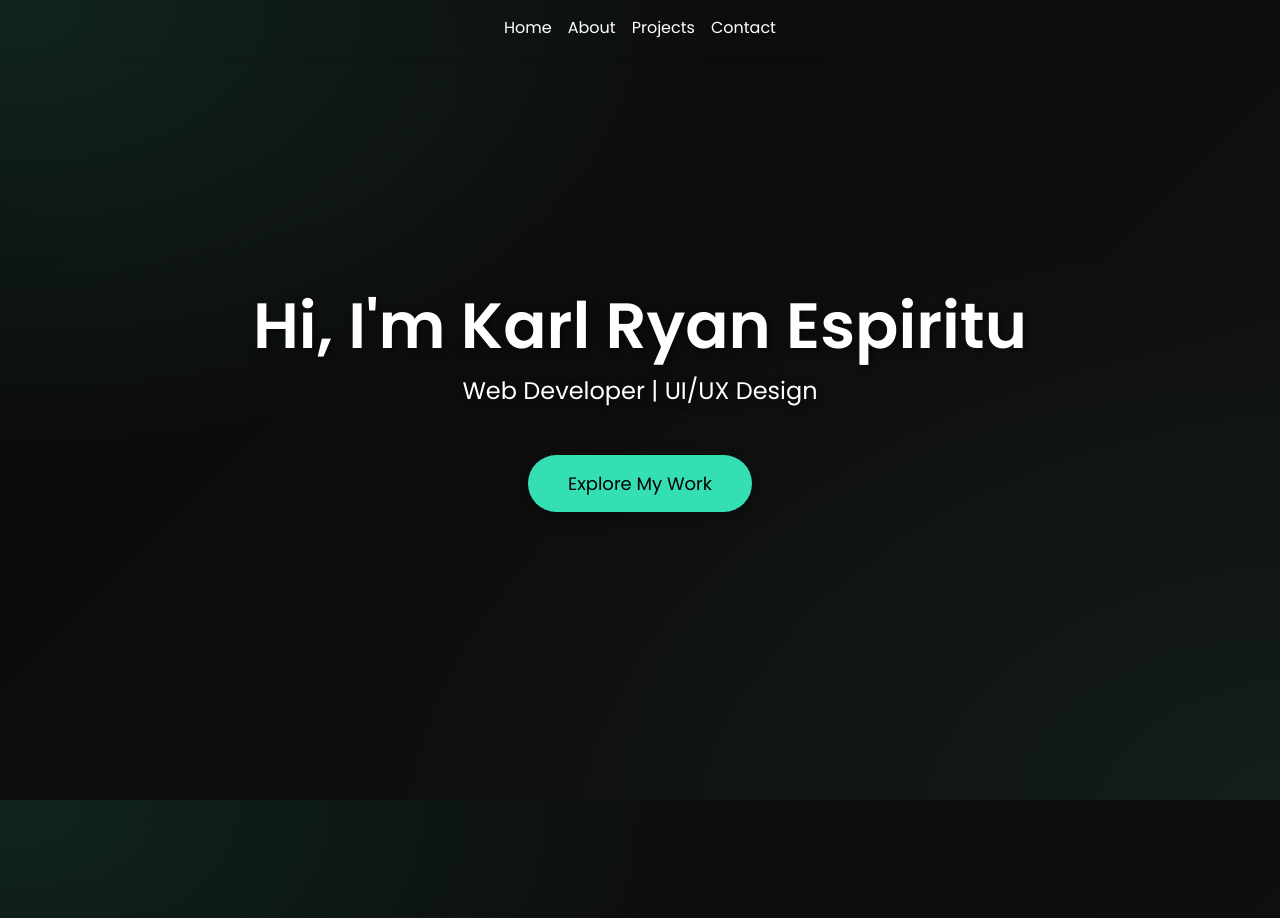
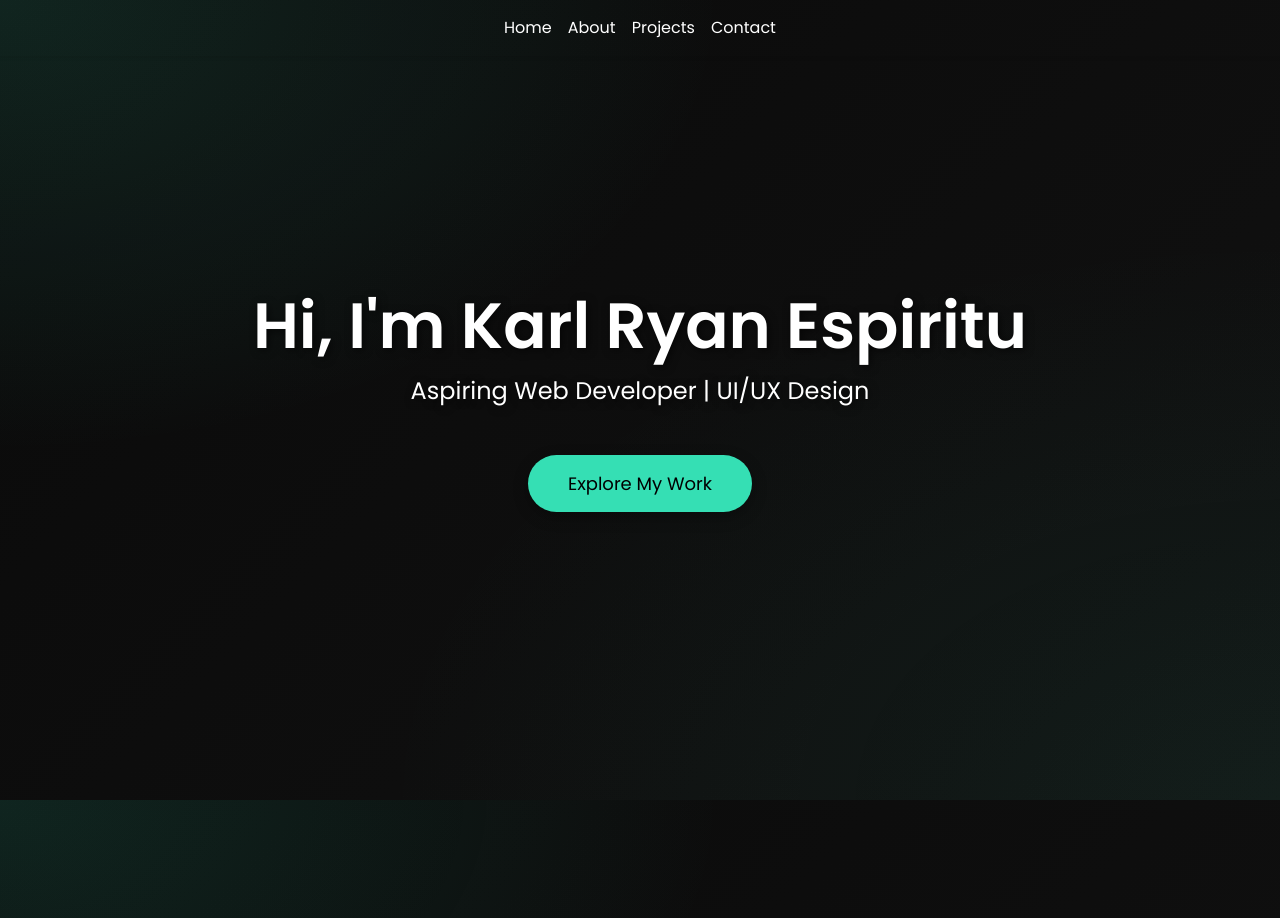
Before and after one commit to Karllooo/portfolio, a plain HTML site: page index.html in a window 1280 px wide. Shown: the top 918 px of the page. Drawn offline with nearby package versions, Linux system fonts and the light colour scheme.

Commit message:
Update index.html

```diff
--- a/index.html
+++ b/index.html
@@ -33,7 +33,7 @@
   <header id="home" class="full-screen d-flex align-items-center justify-content-center text-center hero-background">
     <div class="hero-content">
       <h1 class="display-4 font-weight-bold text-shadow">Hi, I'm Karl Ryan Espiritu</h1>
-      <p class="lead text-shadow">Web Developer | UI/UX Design</p>
+      <p class="lead text-shadow">Aspiring Web Developer | UI/UX Design</p>
       <a href="#projects" class="btn btn-lg hero-btn">Explore My Work</a>
     </div>
   </header>
```
